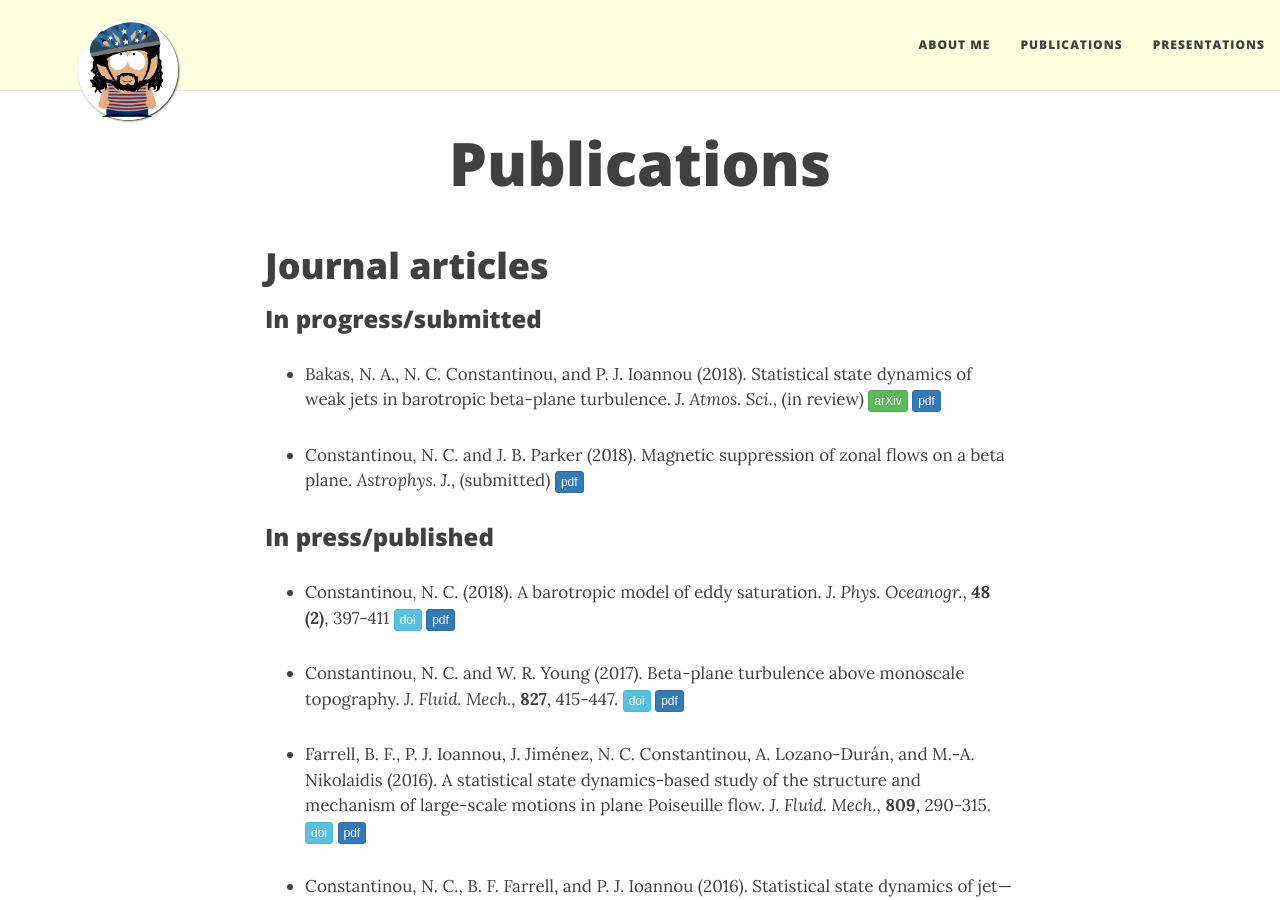
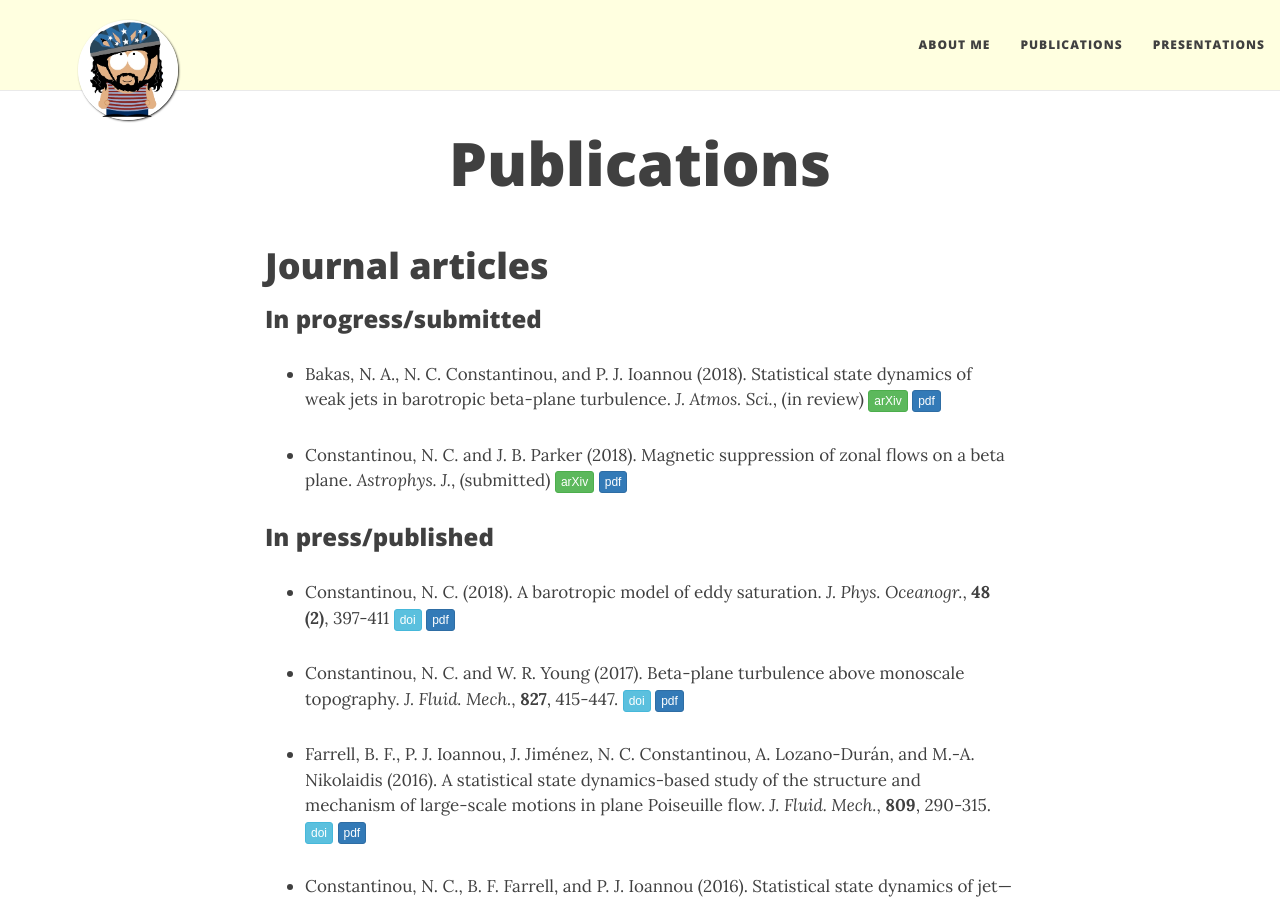
Before and after one commit to navidcy/navidcy.github.io, a Jekyll site: the page built from publications.md, in a window 1280 px wide and 900 px high. Built offline with Jekyll 4.4.1, drawn with Linux system fonts in a browser that asks for light colours; nearby versions of some CDN libraries.

Commit message:
adds magnetic arxiv link and arxiv pdf version

```diff
--- a/publications.md
+++ b/publications.md
@@ -10,7 +10,7 @@ title: Publications
 
 - Bakas, N. A., N. C. Constantinou, and P. J. Ioannou (2018). Statistical state dynamics of weak jets in barotropic beta-plane turbulence. _J. Atmos. Sci._, (in review) [<span class="btn btn-success btn-xs{{end}}" style="font-family:sans-serif;">arXiv</span>][arXiv:1708.03031]{:target="_blank"} [<span class="btn btn-primary btn-xs{{end}}" style="font-family:sans-serif;">pdf</span>][ssd-eckaus]
 
-- Constantinou, N. C. and J. B. Parker (2018). Magnetic suppression of zonal flows on a beta plane. _Astrophys. J._, (submitted) [<span class="btn btn-primary btn-xs{{end}}" style="font-family:sans-serif;">pdf</span>][magneticZF]
+- Constantinou, N. C. and J. B. Parker (2018). Magnetic suppression of zonal flows on a beta plane. _Astrophys. J._, (submitted) [<span class="btn btn-success btn-xs{{end}}" style="font-family:sans-serif;">arXiv</span>][arXiv:1805.09847]{:target="_blank"} [<span class="btn btn-primary btn-xs{{end}}" style="font-family:sans-serif;">pdf</span>][magneticZF]
 
 ### In press/published
 
@@ -92,3 +92,4 @@ title: Publications
 [arXiv:1612.03374]: http://arxiv.org/abs/1612.03374
 [arXiv:1703.06594]: http://arxiv.org/abs/1703.06594
 [arXiv:1708.03031]: http://arxiv.org/abs/1708.03031
+[arXiv:1805.09847]: https://arxiv.org/abs/1805.09847
```
Also changed, not shown: 1 other file.
